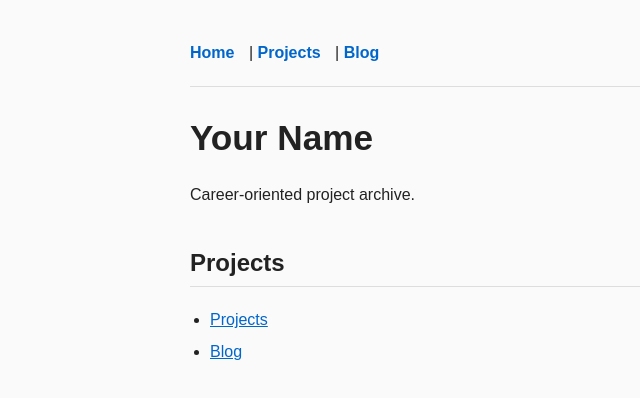
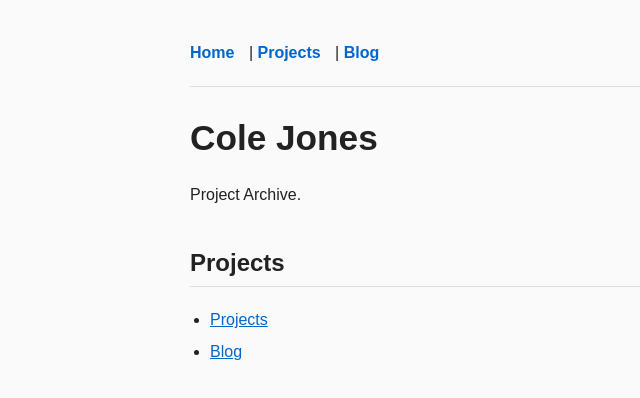
Before and after one commit to coleseven/coleseven.github.io, a plain HTML site: page index.html in a window 1280 px wide. Shown: the whole page, without its empty margins (0-640 px from the left). Drawn offline with Linux system fonts and the light colour scheme.

Commit message:
change wording

```diff
--- a/index.html
+++ b/index.html
@@ -14,8 +14,8 @@
 </nav>
 <hr>
 
-    <h1>Your Name</h1>
-    <p>Career-oriented project archive.</p>
+    <h1>Cole Jones</h1>
+    <p>Project Archive.</p>
 
     <h2>Projects</h2>
     <ul>
```
